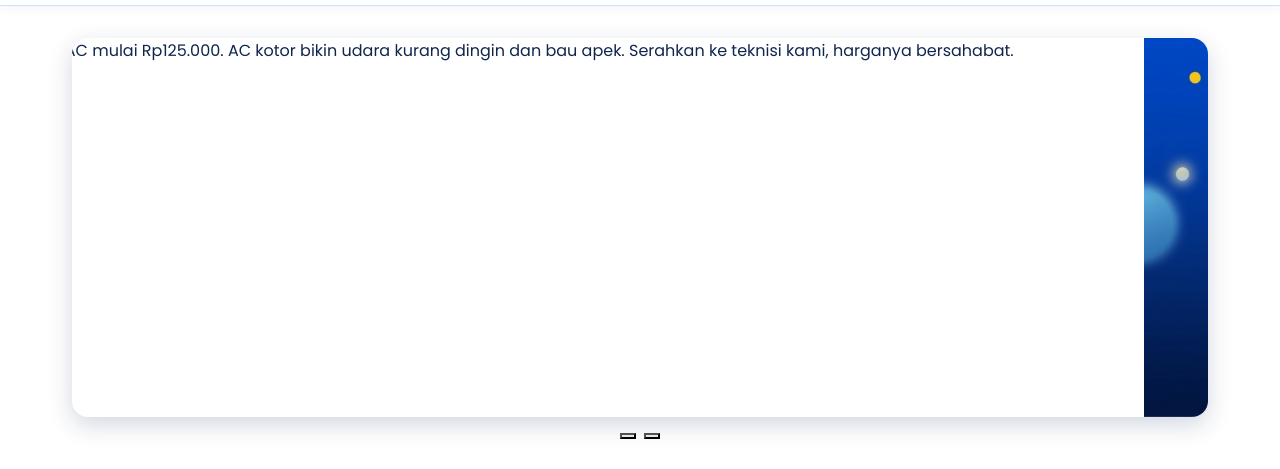
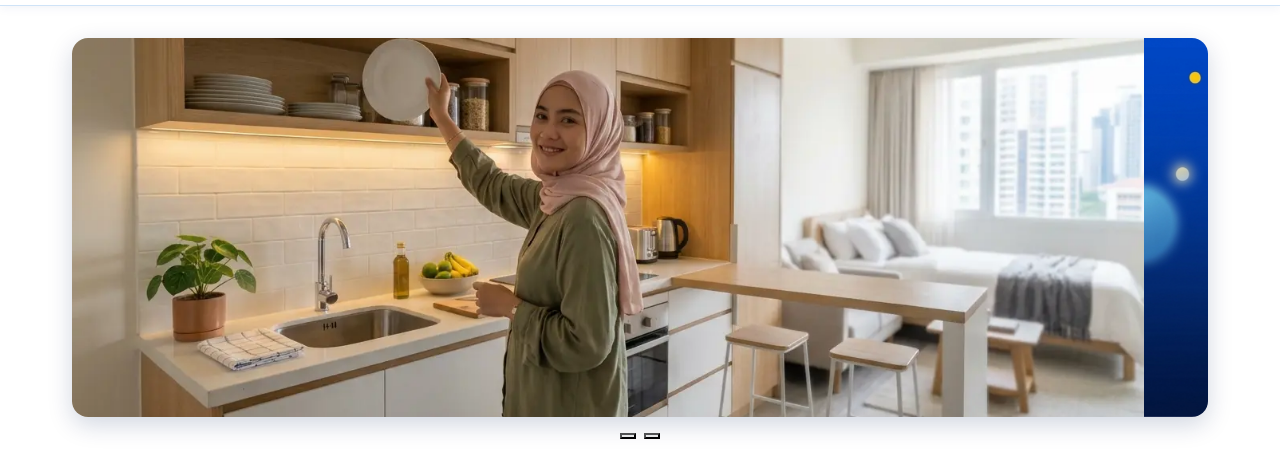
Before and after one commit to gugunefendi/gugunefendi.github.io, a plain HTML site: page index.html in a window 1280 px wide. Shown: the part 77-546 px from the top of the page. Drawn offline with nearby package versions, Linux system fonts and the light colour scheme.

Commit message:
Update index.html

```diff
--- a/index.html
+++ b/index.html
@@ -134,7 +134,7 @@
         <div id="carouselExampleContent" class="carousel slide banner-carousel" data-bs-ride="carousel" role="region" aria-label="Promo layanan Mister Cool">
             <div class="carousel-inner">
                 <div class="carousel-item active">
-                    <img src="assets/portofolio99.webp" class="banner-img" width="2400" height="800" fetchpriority="high"
+                    <img src="assets/portfolio99.webp" class="banner-img" width="2400" height="800" fetchpriority="high"
                         alt="Cuci AC mulai Rp125.000. AC kotor bikin udara kurang dingin dan bau apek. Serahkan ke teknisi kami, harganya bersahabat.">
                 </div>
                 <div class="carousel-item">
```
